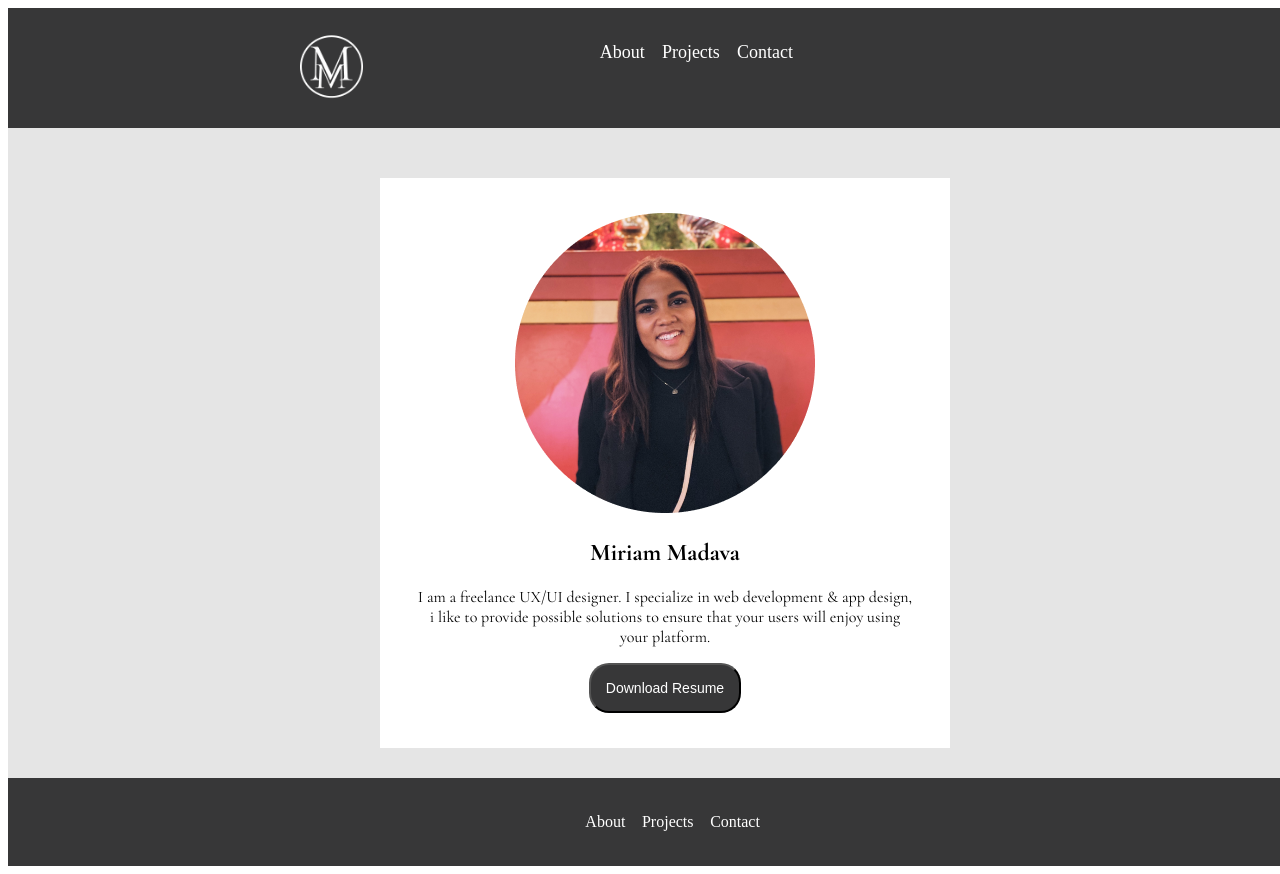
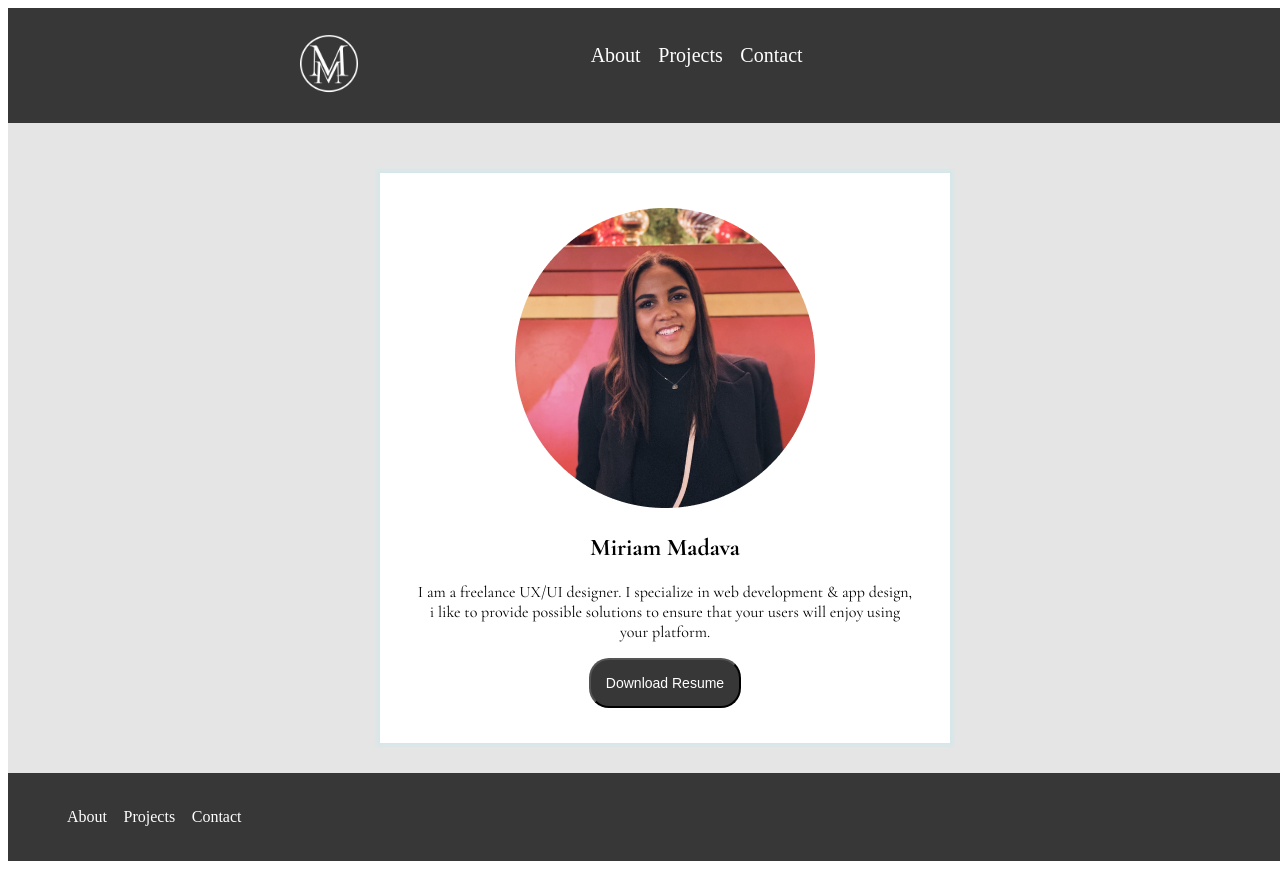
Before and after one commit to miriammadava/UX_UI_HW_17, a plain HTML site: page index.html in a window 1280 px wide. Shown: the top 874 px of the page. Drawn offline with nearby package versions, Linux system fonts and the light colour scheme.

Commit message:
drop shadow added and logo resize

```diff
--- a/css/style.css
+++ b/css/style.css
@@ -12,7 +12,7 @@ nav{
     display: inline-block;
     text-align: center ;
     justify-content: space-evenly;
-    font-size: 18px;
+    font-size: 20px;
 }
 
 .logo{
@@ -23,8 +23,8 @@ nav{
     align-content: left;
 }
 .navigation img{
- width: 62.4px;
- height: 69.9px;
+ width: 57.7px;
+ height: 64.7px;
  margin: auto;
 }
 
@@ -48,6 +48,7 @@ ul{
     padding: 35px;
     text-align: center;
     font-family:'Cormorant Garamond', serif;
+    box-shadow: 0px 0px 3px 3px rgba(190, 234, 239, 0.4);
 }
 
 button{
@@ -71,6 +72,6 @@ footer, ul{
 }
 footer, li{
 padding: 1%;
-text-align: center;
+text-align: left;
 color: white;
 }
```
